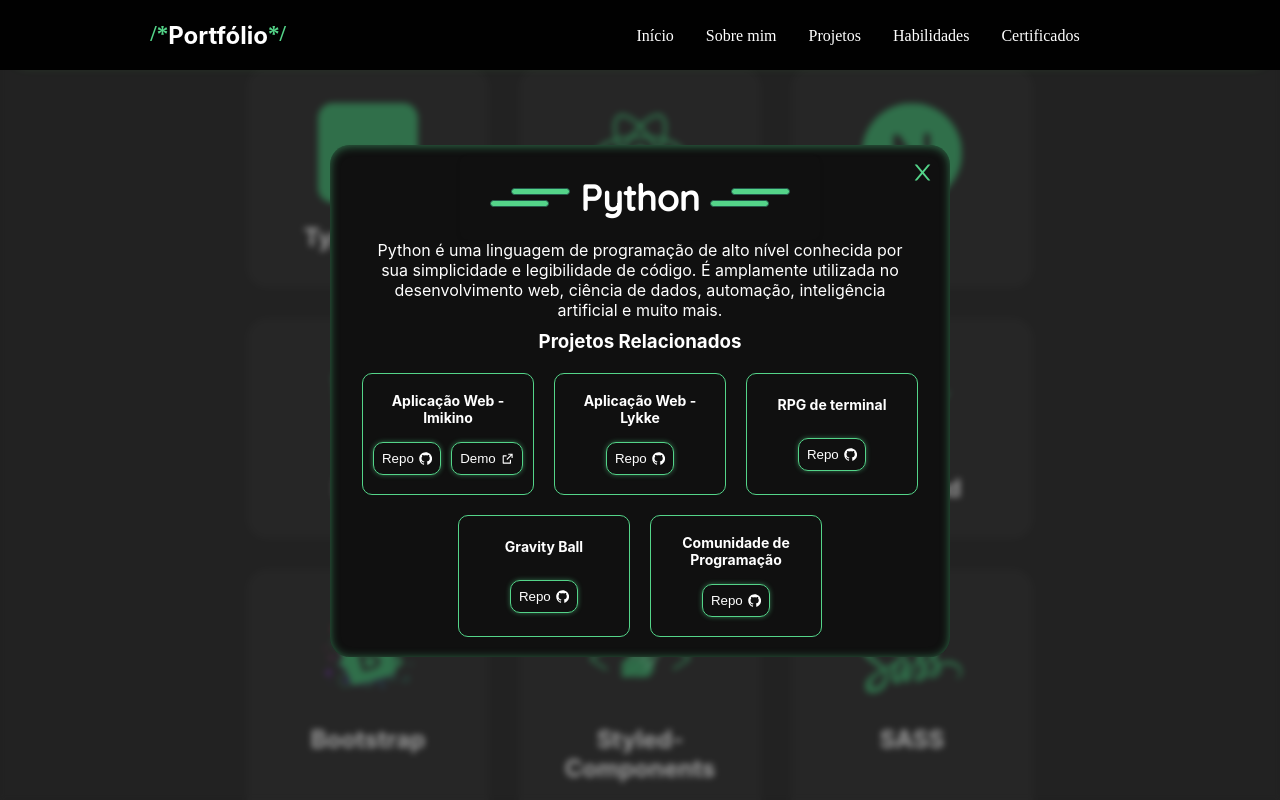
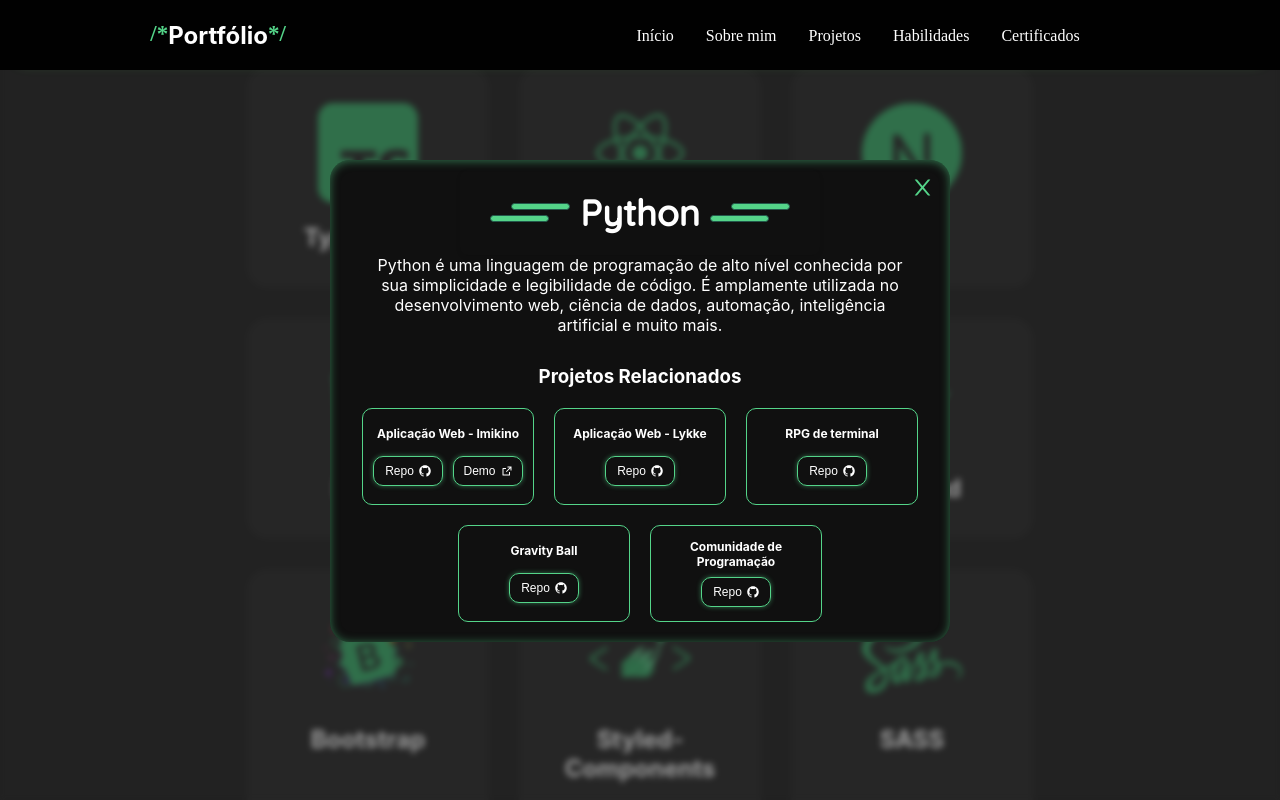
Before and after one commit to leoFagundes/Portfolio-loeFagundes, a React (Create React App) app: page / in a window 1280 px wide. Both pictures are taken after a click on the element "Python". Shown: the part 2184-2984 px from the top of the page. Built offline with nearby package versions, Linux system fonts and the light colour scheme; a web font is replaced by a local one.

Commit message:
update details

```diff
--- a/src/components/Projects/SlideProject/SlideProject.module.scss
+++ b/src/components/Projects/SlideProject/SlideProject.module.scss
@@ -49,7 +49,6 @@
 
   @media screen and (max-width: 430px) {
     width: 300px;
-
   }
 }
 
@@ -95,16 +94,16 @@
       background-size: cover;
       background-position: center center;
       background-repeat: no-repeat;
-            -webkit-animation: slide 0.5s cubic-bezier(0.250, 0.460, 0.450, 0.940) both;
-            animation: slide 0.5s cubic-bezier(0.250, 0.460, 0.450, 0.940) both;
+      -webkit-animation: slide 0.5s cubic-bezier(0.25, 0.46, 0.45, 0.94) both;
+      animation: slide 0.5s cubic-bezier(0.25, 0.46, 0.45, 0.94) both;
     }
 
     .name {
       text-align: center;
       color: white;
       font-size: 25px;
-            -webkit-animation: slide 1s cubic-bezier(0.250, 0.460, 0.450, 0.940) both;
-            animation: slide 1s cubic-bezier(0.250, 0.460, 0.450, 0.940) both;
+      -webkit-animation: slide 1s cubic-bezier(0.25, 0.46, 0.45, 0.94) both;
+      animation: slide 1s cubic-bezier(0.25, 0.46, 0.45, 0.94) both;
     }
 
     .description {
@@ -116,8 +115,8 @@
       color: white;
       font-size: 12px;
       width: 85%;
-            -webkit-animation: slide 1.5s cubic-bezier(0.250, 0.460, 0.450, 0.940) both;
-            animation: slide 1.5s cubic-bezier(0.250, 0.460, 0.450, 0.940) both;
+      -webkit-animation: slide 1.5s cubic-bezier(0.25, 0.46, 0.45, 0.94) both;
+      animation: slide 1.5s cubic-bezier(0.25, 0.46, 0.45, 0.94) both;
 
       .linksButtons {
         display: flex;
@@ -126,7 +125,6 @@
         gap: 10px;
 
         a {
-
           button {
             display: flex;
             align-items: center;
@@ -160,11 +158,7 @@
     transform: translateY(17px);
     opacity: 0;
   }
-    50% {
-        -webkit-transform: translateY(3px);
-         transform: translateY(3px);
-         opacity: 0.3;
-    }
+
   100% {
     -webkit-transform: translateY(0);
     transform: translateY(0);
@@ -177,11 +171,7 @@
     transform: translateY(17px);
     opacity: 0;
   }
-      50% {
-          -webkit-transform: translateY(3px);
-           transform: translateY(3px);
-           opacity: 0.3;
-      }
+
   100% {
     -webkit-transform: translateY(0);
     transform: translateY(0);
--- a/src/components/Skills/SkillsModal/SkillsModal.module.scss
+++ b/src/components/Skills/SkillsModal/SkillsModal.module.scss
@@ -45,6 +45,7 @@
       align-items: center;
       width: 100%;
       gap: 10px;
+      margin-top: 20px;
 
       @media screen and (max-width: 680px) {
         overflow-y: scroll;
@@ -82,11 +83,11 @@
           margin: 10px;
           padding: 10px;
           border-radius: 10px;
-          height: 100px;
+          height: 75px;
           width: 150px;
 
           p {
-            font-size: 14px;
+            font-size: 12px;
             text-align: center;
             font-weight: bold;
           }
@@ -94,6 +95,7 @@
           .linksButtons {
             display: flex;
             justify-content: center;
+            flex-wrap: wrap;
             align-items: center;
             gap: 10px;
 
@@ -111,6 +113,9 @@
                 box-shadow: 0 0 5px #54d4897e;
                 padding: 8px;
                 border-radius: 10px;
+                height: 30px;
+                width: 70px;
+                font-size: 12px;
 
                 &:hover {
                   cursor: pointer;
```
Lines whose indentation alone changed are shown as unchanged.
